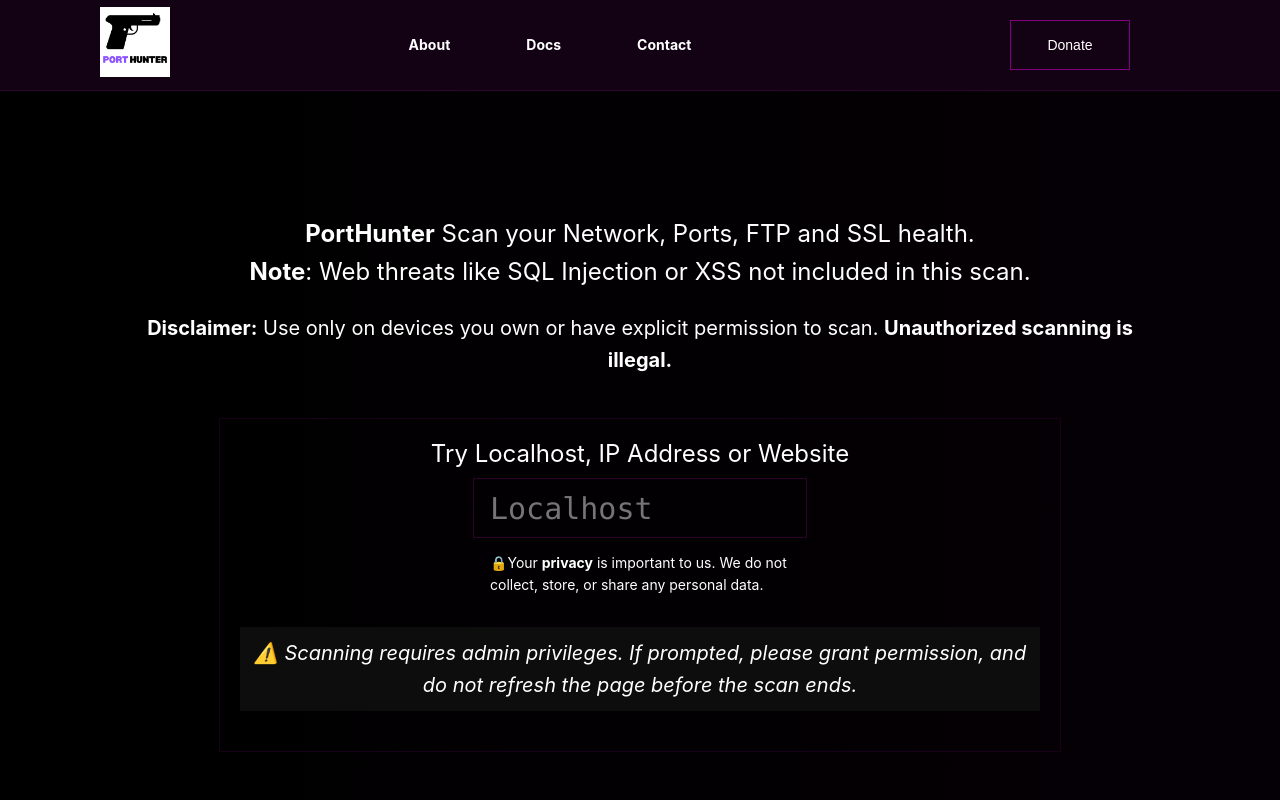
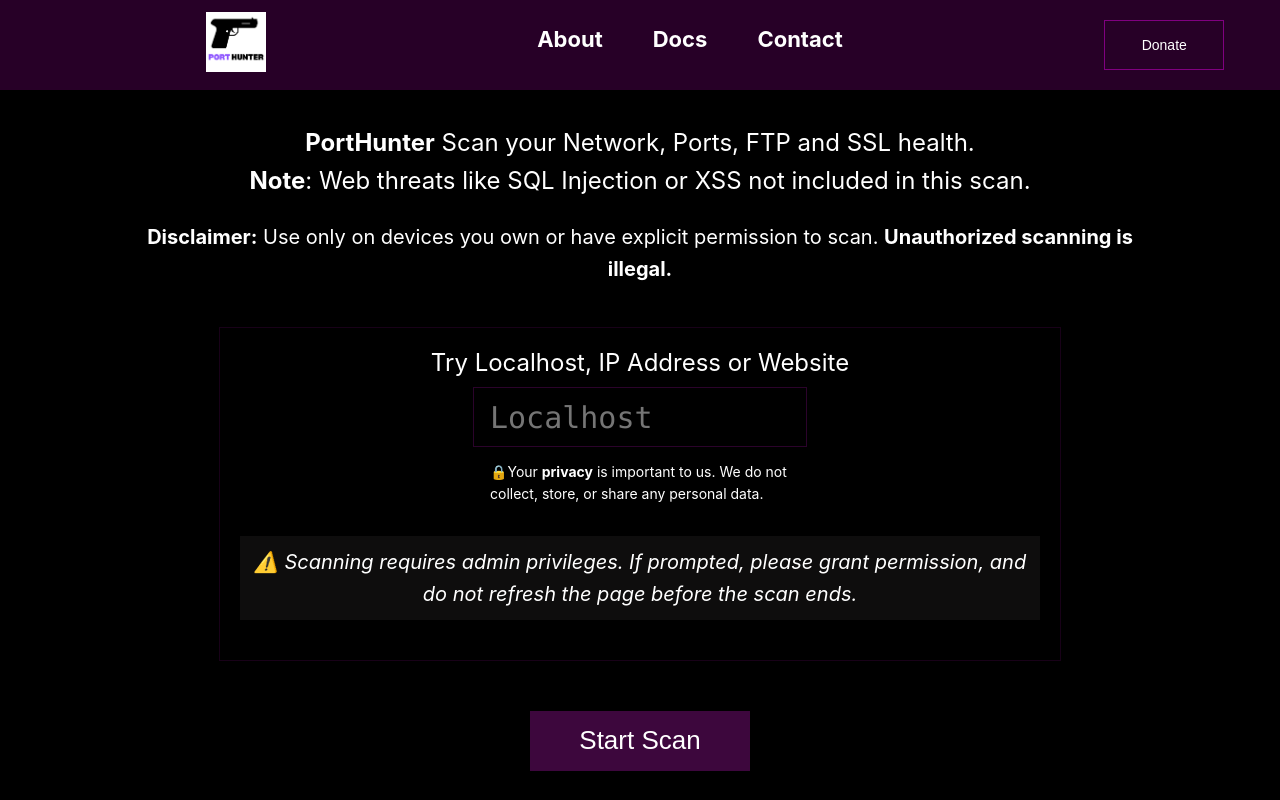
Before and after one commit to yassine-yahya/porthunter-front, a React (Create React App) app: page / in a window 1280 px wide. Shown: the top 800 px of the page. Built offline with nearby package versions, Linux system fonts and the light colour scheme.

Commit message:
UI modified

```diff
--- a/src/App.css
+++ b/src/App.css
@@ -1,6 +1,6 @@
 .App {
   text-align: center;
-  background: linear-gradient(to right, black, #050005);
+  background-color: black;
 
 
 }
@@ -134,7 +134,7 @@ h3 {
   display: flex;
   justify-content: space-around;
   align-items: center;
-  background-color:purple;
+  background-color:rgb(136, 19, 136);
   padding: 1px 100px;
   color: white;
   text-decoration: none;
@@ -143,10 +143,6 @@ h3 {
 
 }
 
-
-.navbar .logo{
-  position: block;
-}
 
 
 
@@ -197,41 +193,23 @@ h3 {
   margin-top: 20px;
 }
 
-h1, h2 {
-  color: #333;
-}
 
-ul {
-  list-style-type: none;
-  padding: 0;
-}
 
-ul li {
-  margin: 10px 0;
-}
 
-ul li a {
-  color: #007bff;
-  text-decoration: none;
-}
 
-ul li a:hover {
-  text-decoration: underline;
-}
 
 
 @media (max-width: 768px) {
-  .navbar {
-    flex-direction: row;
-    align-items: center;
-    justify-content: center;
-  }
+
 
   .navbar .links {
     display: flex;
     gap: 10px;
   }
+
+
 }
+
 
 
 
@@ -243,7 +221,6 @@ ul li a:hover {
   text-align: center;
   padding: 0 20px;
   margin-bottom: 100px;
-  border-top: 1px solid rgb(46, 5, 46);
   padding-top: 100px;
 
 
@@ -300,22 +277,7 @@ ul li a:hover {
 
 }
 
-.results-count{
-  display: flex;
-  flex-direction: column;
-  align-items: center;
-  text-align: center;
-  border: 2px solid rgb(26, 29, 26);
-  max-width: 280px;
-  padding: 15px;
-  height: 200px;
-  color: white;
-  margin: auto;
-  background-color: rgb(26, 29, 26);
-  box-shadow: 0 4px 8px rgba(0, 0, 0, 0.2);
-  transition: transform 0.3s ease-in-out;
 
-}
 .results-count p strong{
   margin-right: 10px;
   font-weight: bold;
@@ -636,9 +598,10 @@ footer .copyright {
 /* Responsive Navbar */
 @media (max-width: 768px) {
   .navbar {
-    flex-direction: column;
+    justify-content: center;
+    margin: auto;
     align-items: center;
-    padding: 15px;
+
   }
 
   .navbar .links {
@@ -697,21 +660,22 @@ footer .copyright {
 /* Navbar.css */
 .navbar {
   display: flex;
-  justify-content: space-between;
+  justify-content: space-around;
   align-items: center;
-  background-color: rgb(19, 2, 19);
+  background-color: rgb(39, 0, 39);
   color: white;
-  font-size: 26px;
-  border-bottom: purple;
+  font-size: 30px;
   height: 70px;
   padding: 10px 100px;
+  position: fixed;
+  width: 100%;
 
 }
 
 .navbar img{
 
-  height: 70px;
-  width: 70px;
+  height: 60px;
+  width: 60px;
 
 }
 
@@ -721,23 +685,22 @@ footer .copyright {
 
 
 
-.navbar .logo span {
-  color: white;
-  font-size: 33px;
-  background-color: purple;
-}
+
 
 .navbar .links {
   display: flex;
-  gap: 26px;
+  justify-content: space-evenly;
+  align-items: center;
   text-decoration: none;
+  margin-left: 20px;
 
 }
 
-.navbar .links a {
+.navbar .links li a {
   color: white;
+ margin: auto;
   text-decoration: none;
-  font-size: 20px;
+  font-size: 22px;
   transition: color 0.3s;
   font-weight: bold;
 }
@@ -772,6 +735,7 @@ footer .copyright {
 @media (max-width: 768px) {
   .burger {
     display: flex;
+    margin: auto;
 
   }
 
@@ -808,18 +772,25 @@ footer .copyright {
     max-width: 300px;
 
 
+    .navbar img{
+
+      height: 60px;
+      width: 60px;
+      margin: auto;
+
+    }
   }
   .main-form{
     max-width: 300px;
   }
   .navbar{
-    width: auto;
-    height: auto;
-
+    width: 100%;
+    margin: auto;
+    justify-content: space-between;
 
   }
   .navbar .nav-btn{
-    padding: 0;
+    margin-right: auto;
   }
   .card-secure{
     display: flex;
```
Also changed, not shown: 1 other file (tests, documents, lock files or other folders).
